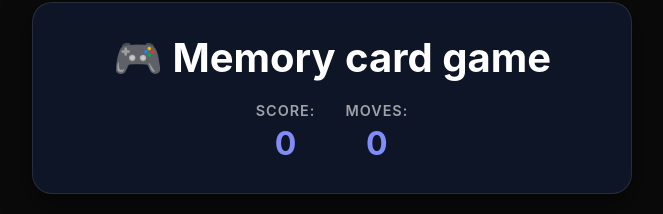
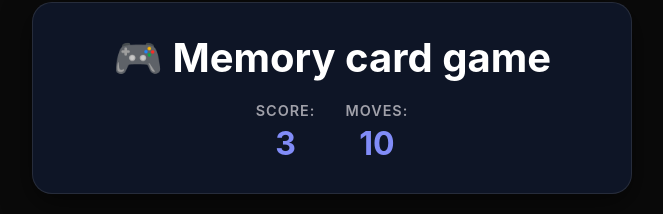
Before and after one commit to Murky-night/Memory-game, a React (Vite) app in the folder memory-game/: page / in a window 1280 px wide. Shown: the part 302-516 px from the top of the page, without its empty margins (308-971 px from the left). Built offline with nearby package versions, Linux system fonts and the light colour scheme.

Commit message:
game header

```diff
--- a/memory-game/src/App.jsx
+++ b/memory-game/src/App.jsx
@@ -4,7 +4,7 @@ function App() {
 
   return (
     <div className="app">
-      <GameHeader />
+      <GameHeader score={3} move={10} />
     </div>
   );
 }
--- a/memory-game/src/components/GameHeader.jsx
+++ b/memory-game/src/components/GameHeader.jsx
@@ -1,15 +1,15 @@
-export const GameHeader = () => {
+export const GameHeader = ({score,move}) => {
     return (
         <div className="game-header">
         <h1>🎮 Memory card game</h1>
         <div className="stats">
           <div className="stat-item">
             <div className="stat-label">Score: </div>
-            <div className="stat-value">0</div>
+            <div className="stat-value">{score}</div>
           </div>
           <div className="stat-item">
             <div className="stat-label">Moves: </div>
-            <div className="stat-value">0</div>
+            <div className="stat-value">{move}</div>
           </div>
         </div>
       </div>
```
